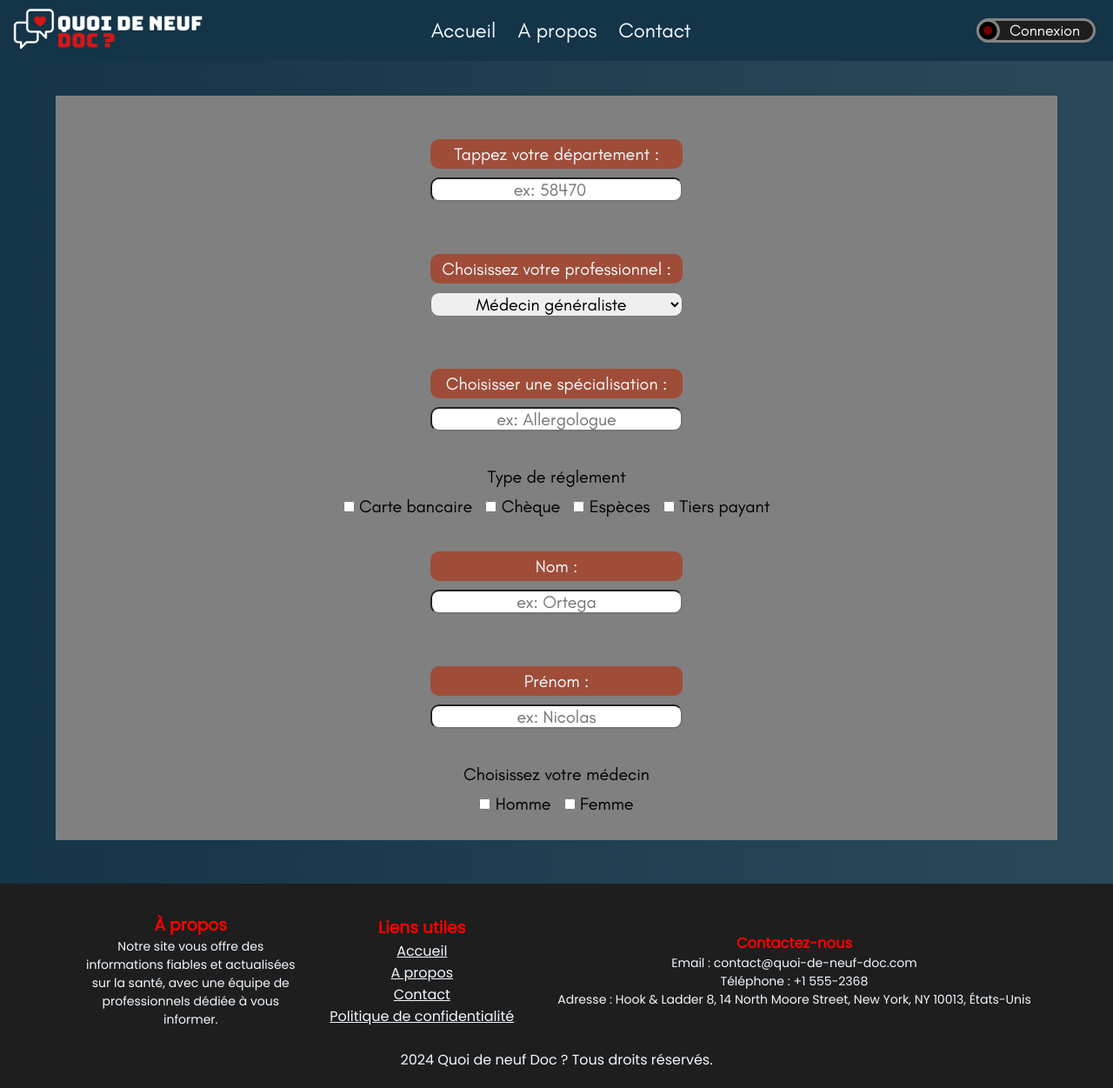
After one commit to yrautcnasdemo/Quoi-de-Neuf-Doc, a PHP site: page /search.php in a window 1280 px wide. The commit adds this page. Shown: the whole page at 87% size. Run offline with PHP 8.4, Linux system fonts and the light colour scheme.

Commit message:
start search filter

```diff
--- a/src/css/style.css
+++ b/src/css/style.css
@@ -524,8 +524,8 @@ footer {
 }
 
 
+
 /* ///////////////////////   ABOUT   ///////////////////////////*/
-
 .about-zen {
     margin-top: 70px;
     display: flex;
@@ -558,5 +558,102 @@ footer {
 }
 
 
+/* ///////////////////////   SEARCH   ///////////////////////////*/
+
+.search-filter {
+    margin-top: 110px;
+    background-color: grey;
+    width: 90%;
+    margin-left: auto;
+    margin-right: auto;
+}
+
+.search-doctor-form {
+    display: flex;
+    flex-direction: column;
+    justify-content: center;
+    align-items: center;
+    gap: 20px;
+    padding: 30px;
+}
+
+.search-doctor-form .style-search {
+    width: 290px;
+    display: flex;
+    flex-direction: column;
+    justify-content: center;
+    align-items: center;
+    gap: 10px;
+    margin-top: 20px;
+    margin-bottom: 20px;
+}
+
+.style-search p {
+    background-color: #9F4D38;
+    padding: 5px 10px;
+    border-radius: 10px;
+    font-family: Teachers;
+    font-size: 20px;
+    color: aliceblue;
+    width: 100%;
+    text-align: center;
+}
+.style-search input[type="number"] {
+    -moz-appearance: textfield;
+    width: 100%;
+    padding: 0px 10px;
+    border-radius: 10px;
+    font-family: Teachers;
+    font-size: 20px;
+    width: 100%;
+    text-align: center;
+}
+.style-search input {
+    width: 100%;
+    padding: 0px 10px;
+    border-radius: 10px;
+    font-family: Teachers;
+    font-size: 20px;
+    width: 100%;
+    text-align: center;
+}
+
+.style-search select {
+    width: 100%;
+    padding: 0px 10px;
+    border-radius: 10px;
+    font-family: Teachers;
+    font-size: 20px;
+    width: 100%;
+    text-align: center;
+}
+
+.billing {
+    display: flex;
+    flex-direction: column;
+    justify-content: center;
+    align-items: center;
+    gap: 10px;
+    font-family: Teachers;
+    font-size: 20px;
+}
+.billing-method {
+    display: flex;
+    flex-direction: row;
+    justify-content: center;
+    align-items: center;
+    flex-wrap: wrap;
+    gap: 15px;
+}
+
+.gender {
+    display: flex;
+    flex-direction: row;
+    justify-content: center;
+    align-items: center;
+    font-family: Teachers;
+    font-size: 18px;
+}
+
 
 /* ///////////////////////   ???   ///////////////////////////*/
--- /dev/null
+++ b/src/search.php
@@ -0,0 +1,141 @@
+<!DOCTYPE html>
+<html lang="en">
+<head>
+    <meta charset="UTF-8">
+    <meta name="viewport" content="width=device-width, initial-scale=1.0">
+    <link rel="stylesheet" href="css/style.css">
+    <link rel="stylesheet" href="css/responsive.css">
+    <link rel="stylesheet" href="css/fonts.css">
+    <title>Recherche</title>
+</head>
+<body>
+
+    <header>
+        <div class="header-s">
+            <img class="logo-site" src="assets/images/logo/logoQDND.png" alt="Logo_quoi-de-neuf-doc">
+            <img src="assets/icones/burgermenu.png" height="40px" alt="burger-menu">
+        </div>
+        <!-- Format header desktop -->
+        <div class="header-xl">
+            <img class="logo-site" src="assets/images/logo/logoQDND.png" alt="Logo_quoi-de-neuf-doc">
+            <nav>
+                <ul>
+                    <li><a href="#">Accueil</a></li>
+                    <li><a href="about.php">A propos</a></li>
+                    <li><a href="#">Contact</a></li>
+                </ul>
+            </nav>
+            <a class="connexion-btn" href=""><div class="btn-style"><div class="btn-style-c"><div class="btn-style-c2"></div></div><span>Connexion</span></div></a>
+        </div>
+    </header>
+
+    <main>
+        <section class="search-filter">
+            <form class="search-doctor-form" action="GET">
+                <div class="style-search">
+                    <p>Tappez votre département :</p>
+                    <input type="number" placeholder="ex: 58470">
+                </div>
+
+                <div class="style-search">
+                    <p>Choisissez votre professionnel :</p>
+                    <select name="search-spe" id="search-spe">
+                        <option value="generaliste">Médecin généraliste</option>
+                        <option value="specialiste">Médecin spécialiste </option>
+                        <option value="dentiste">Dentiste</option>
+                        <option value="pediatre">Pédiatre</option>
+                        <option value="Kinesitherapeute">Kinésithérapeute</option>
+                    </select>
+                </div>
+
+                <div class="style-search">
+                    <p>Choisisser une spécialisation :</p>
+                    <input type="text" placeholder="ex: Allergologue">
+                </div>
+
+                <div class="billing">
+                    <p>Type de réglement</p>
+                    <div class="billing-method">
+                        <div>
+                            <input type="checkbox" id="carte-bancaire" name="" value="carte-bancaire">
+                            <label for="carte-bancaire">Carte bancaire</label>
+                        </div>
+                        <div>
+                            <input type="checkbox" id="cheque" name="" value="cheque">
+                            <label for="cheque">Chèque</label>
+                        </div>
+                        <div>
+                            <input type="checkbox" id="espece" name="" value="espece">
+                            <label for="espece">Espèces</label>
+                        </div>
+                        <div>
+                            <input type="checkbox" id="tiers-payant" name="" value="tiers-payant">
+                            <label for="tiers-payant">Tiers payant</label>
+                        </div>
+                    </div>
+                </div>
+
+                <div class="style-search">
+                    <p>Nom :</p>
+                    <input type="text" placeholder="ex: Ortega">
+                </div>
+
+                <div class="style-search">
+                    <p>Prénom :</p>
+                    <input type="text" placeholder="ex: Nicolas">
+                </div>
+
+
+                <div class="billing">
+                    <p>Choisissez votre médecin</p>
+                    <div class="billing-method">
+                        <div>
+                            <input type="checkbox" id="male" name="" value="male">
+                            <label for="male">Homme</label>
+                        </div>
+                        <div>
+                            <input type="checkbox" id="female" name="" value="female">
+                            <label for="female">Femme</label>
+                        </div>
+                    </div>
+                </div>
+            </form>
+        </section>
+    </main>
+
+
+    <footer>
+    <div class="footer-content">
+        <div class="footer-up">
+            <div class="footer-about">
+                <h3 class="red-span">À propos</h3>
+                <p>Notre site vous offre des informations fiables et actualisées sur la santé, avec une équipe de professionnels dédiée à vous informer.</p>
+            </div>
+
+            <div class="footer-links">
+                <h3 class="red-span">Liens utiles</h3>
+                <ul>
+                    <li><a href="#">Accueil</a></li>
+                    <li><a href="#">A propos</a></li>
+                    <li><a href="#">Contact</a></li>
+                    <li><a href="#">Politique de confidentialité</a></li>
+                </ul>
+            </div>
+        </div>
+
+        <div class="contact-us">
+            <h3 class="red-span">Contactez-nous</h3>
+            <p>Email : contact@quoi-de-neuf-doc.com</p>
+            <p>Téléphone : +1 555-2368</p>
+            <p>Adresse : Hook & Ladder 8, 14 North Moore Street, New York, NY 10013, États-Unis</p>
+        </div>
+    </div>
+
+    <div class="all-right">
+        <p>2024 Quoi de neuf Doc ? Tous droits réservés.</p>
+    </div>
+</footer>
+
+    <script src="javascript/script.js"></script>
+</body>
+</html>
```
